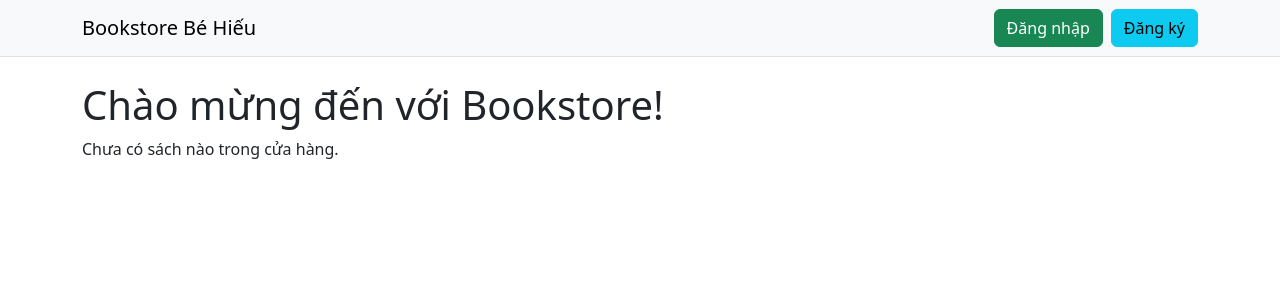
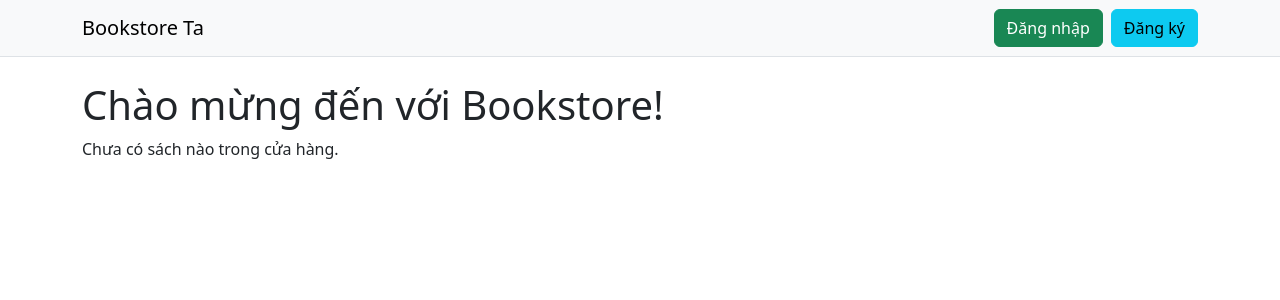
Before and after one commit to hieu1225/crudbasic, a Django app: page / in a window 1280 px wide. Shown: the top 300 px of the page. Run offline with Django 5.2, Linux system fonts and the light colour scheme; data that the repository does not hold is empty.

Commit message:
update lan nua ne

```diff
--- a/templates/store/base.html
+++ b/templates/store/base.html
@@ -10,7 +10,7 @@
 <body>
     <nav class="navbar navbar-expand-lg bg-light border-bottom mb-4">
         <div class="container">
-            <a class="navbar-brand" href="{% url 'book_list' %}">Bookstore Bé Hiếu</a>
+            <a class="navbar-brand" href="{% url 'book_list' %}">Bookstore Ta</a>
             <div class="d-flex align-items-center">
 
                 <!-- Chỉ admin mới thấy nút Thêm sách -->
```
